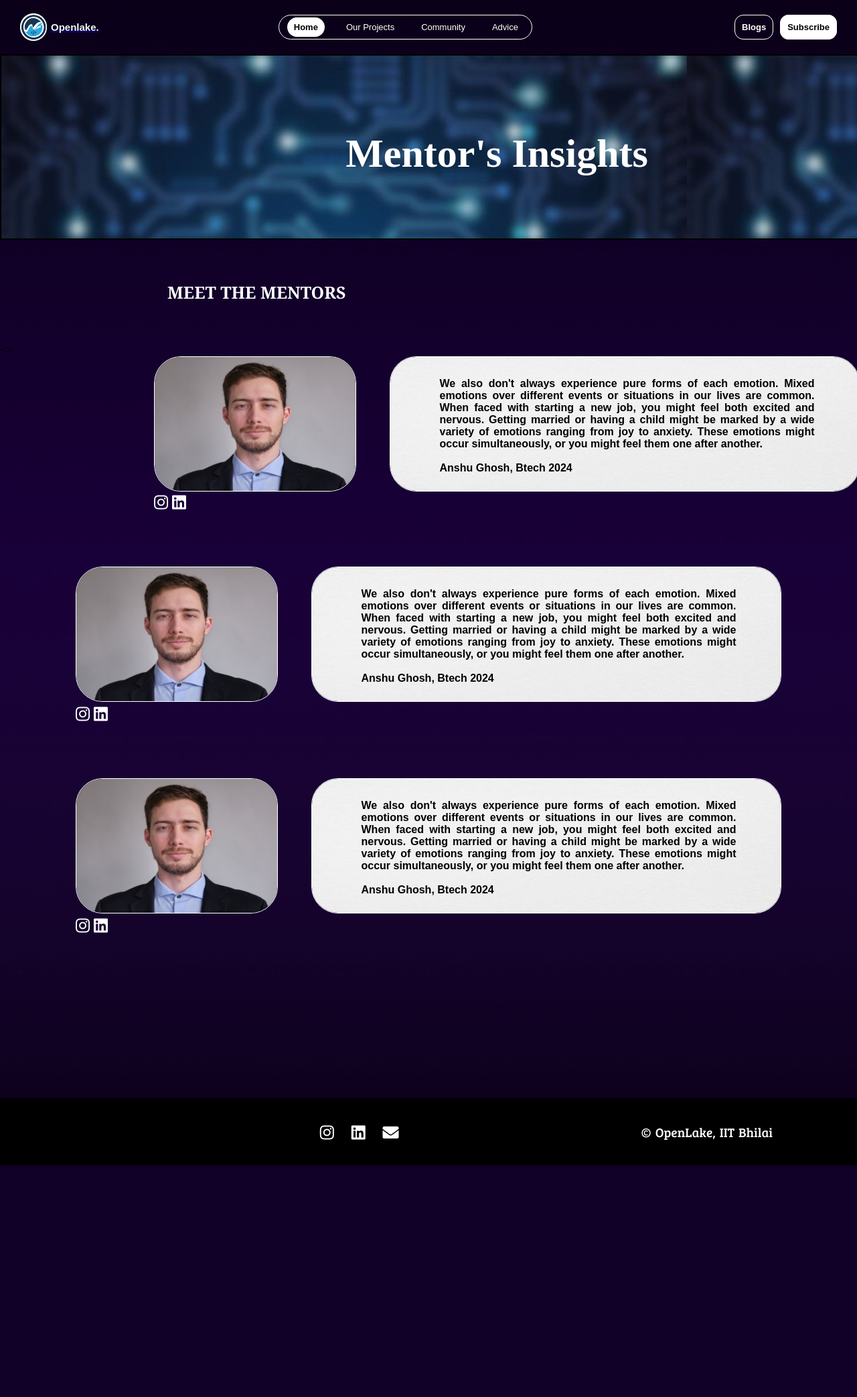
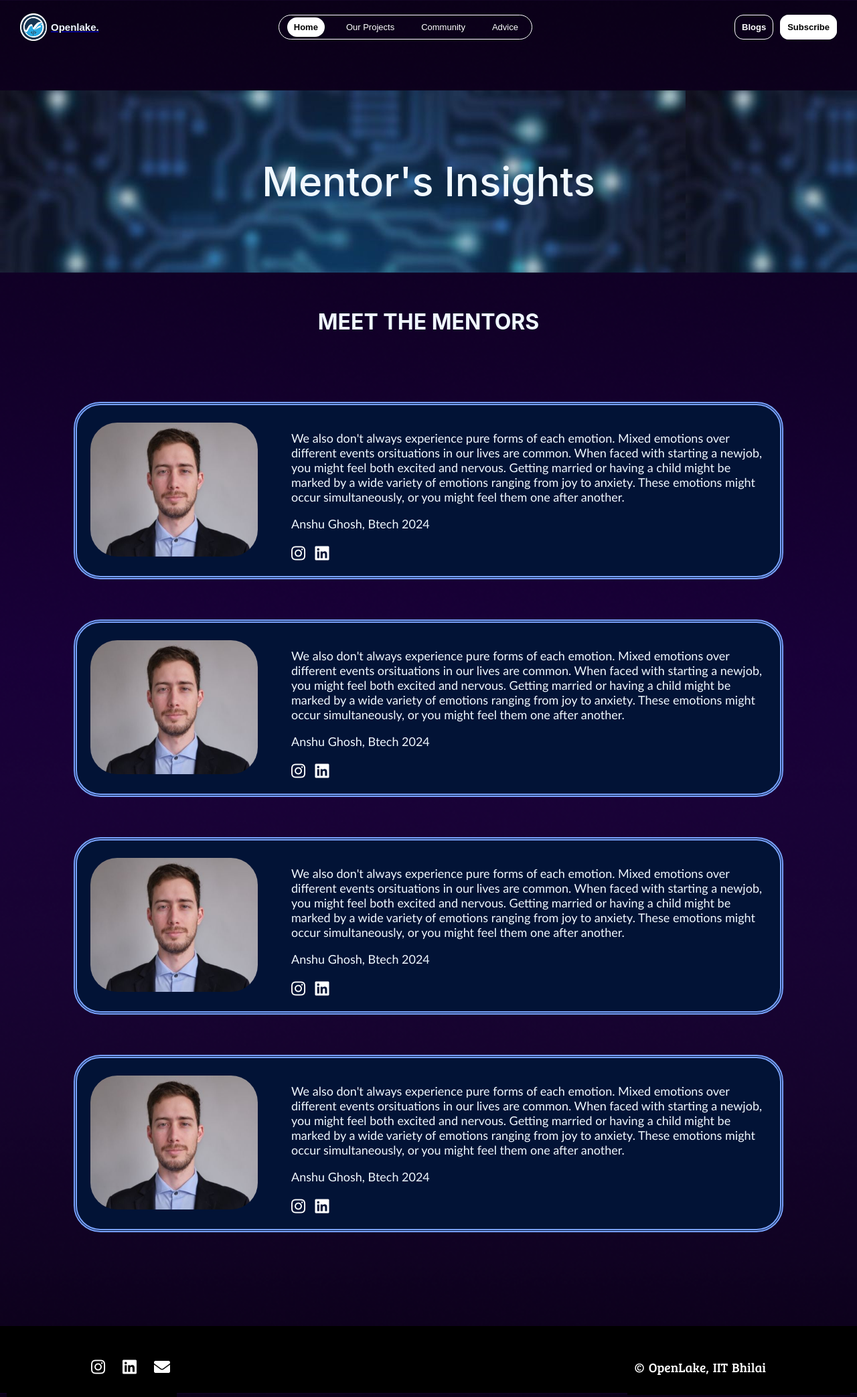
Before and after one commit to MohitThakre13/Pirates-of-Port-5000, a PHP site: page /WebWave/advice.php in a window 1280 px wide; the page is wider, and only the part inside the window is pictured. Shown: that part at 67% size. Before the commit the page ends 1740 px from the top of that part, so only its background shows below. Run offline with PHP 8.4, Linux system fonts and the light colour scheme; some libraries are stand-ins or nearby versions; some web fonts are replaced.

Commit message:
renaming adivice2 to advice

```diff
--- a/advice.css
+++ b/advice.css
@@ -1,56 +1,66 @@
-.background1{
-    background-image:url("images/heading_advice.jpg");
-    padding-right: 20rem;
-    padding-left: 17rem;
-    padding-top: 7rem;
-    padding-bottom:10rem;
-    width: 936px;
-    height:1px;
-    opacity:1;
-    font-family:'Times New Roman', Times, serif;
-    font-weight:bolder;
-    text-align:center;
-    color:rgb(0, 0, 0);
+.mentorbackground{
+    background-image: url("images/heading_advice.jpg");
+    text-align: center;
+    font-weight: 500;
     font-size: 60px;
-    border: 2px solid #000000;
-    color: #fff;
+    padding-top: 100px;
+    padding-bottom: 100px;
+    font-family:"Inter",-apple-system,BlinkMacSystemFont,"Segoe UI","Helvetica Neue",sans-serif;
+    color:aliceblue;
+    -webkit-font-smoothing: antialiased;
+    width:auto;
+}
+
+.center{
+    font-family:"Inter",-apple-system,BlinkMacSystemFont,"Segoe UI","Helvetica Neue",sans-serif;
+    color:aliceblue;
+    -webkit-font-smoothing: antialiased;
+    font-size: xx-large;
+    text-align: center;
+    margin-bottom: 70px;
 
 }
 
-@media (max-width:"1200px")
-{
-    body{
-        background-image: url(image/bg.png);
-        background-size: cover;
-        padding-left:9rem;
-
-        width:1175px;
-        height:2000px;
-        margin-left:"50%";
-
-    }
+.container{
+    justify-content: center;
+    align-items: center;
+    flex-wrap: wrap;
+    display: flex;
+    margin: 10px;
 }
 
-    .head5{
-    color: white;
-    font-size: 25px;
-    font-family: Cambria, Cochin, Georgia, Times, 'Times New Roman', serif;
-    text-align:left;
-    margin-left: 250px;
-
+.one-advice{
+    display:flex;
+    border: 5px double #79a2fc;
+    border-radius: 40px;
+    background-color: #021336;
+    margin:30px 100px;
+}
+.image-container{
+    margin-top: auto;
+    margin-bottom: auto;
+    margin-left:20px;
 }
 
-    .shift-right {
-        margin-left: 230px;
+.advice-container{
+    border-radius: 40px;
+    color:aliceblue;
+    padding: 20px;
+    height:auto;
+    width:auto;
+    font-size: large;
+    font-family: 'Gill Sans', 'Gill Sans MT', Calibri, 'Trebuchet MS', sans-serif;
+    margin-left:30px;
+}
+.rounded-image{
+    border-radius: 40px;
+    width:250px;
+    height:200px;
 }
 
-      .shift-right2 {
-        margin-left: 10px;
+.icon{
+    padding-right:10px;
 }
-
-
-
-
 
 .footer__link:link i, .footer__link:visited i
 {
@@ -82,92 +92,49 @@
       color: #533078;
 }
 
-
-
-
-
-
-    @media (max-width: 600px)
-    {
-            .footer
-            {
-              text-align: center;
-            }
-    }
-
 .footer .fa-heart
 {
         color: #e31b23;
 }
 
-    @media (max-width: 1200px)
-    {
-        .footer__disclaimer, .footer__connect
-        {
-            margin: 0 5rem;
+.blank{
+    height:100px;
+}
+
+@media only screen and (max-width: 900px){
+    .container{
+        padding: 0px 50px;
+    }
+    .one-advice{
+        flex-direction: column;
+        align-items: center;
+        justify-content: center;
+        padding:50px 24px;
+        width: 200px;
+        margin: 30px;
+    }
+    .advice-container {
+        border-radius: 40px;
+        color: aliceblue;
+        padding: 10px;
+        height: auto;
+        width: auto;
+        font-size: large;
+        font-family: 'Gill Sans', 'Gill Sans MT', Calibri, 'Trebuchet MS', sans-serif;
+        margin: 0px;
+    }
+    .rounded-image {
+        border-radius: 40px;
+        width: 201px;
+        height: auto;
+    }
+    .image-container {
+        margin:0px;
+    }
+    .one-advice .content{
+        text-align: justify;
+    }
+    .mentorbackground{
+        font-size: 26px;
     }
 }
-
-    @media (max-width: 1200px)
-    {
-        .footer .copyright, .footer .love
-        {
-            margin: 0 0rem;
-        }
-    }
-
-    .container1 {
-        display: grid;
-        grid-template-columns: repeat(4, 5fr);
-        gap: 50px;
-      }
-
-      .column1 {
-        background-color: #f2f2f2;
-        margin-right:0rem;
-        padding-right: 0rem;
-        padding-top: 0.4rem;
-        padding-bottom: 0.4;
-        padding-left:0.2rem;
-      }
-
-
-
-      .image-container1 {
-        position: relative;
-        display: inline-block;
-      }
-
-      .text-overlay {
-        position: absolute;
-        top: 50%;
-        left: 50.5%;
-
-        transform: translate(-50%, -50%);
-        text-align:justify;
-        color: #fff;
-        font-family: Cambria, Cochin, Georgia, Times, 'Times New Roman', serif;
-        width: 35rem;
-      }
-
-      .text-overlay h2 {
-        font-size: 24px;
-      }
-
-      .text-overlay p {
-        font-size: 16px;
-      }
-      .advice {
-        color: rgb(0, 0, 0);
-        font-family: Arial, sans-serif;
-        font-size: 18px;
-        font-weight: bold;
-      }
-      .container2 {
-        column-count: 4;
-        column-gap: 300px;
-      }
-
-      .rounded-image {
-        border-radius: 40px;
-      }
--- a/advice.php
+++ b/advice.php
@@ -18,141 +18,87 @@
     require_once('header.php');
     ?>
 
-
-    <div class="background1">
-      Mentor's Insights
-    </div>
-    <div class="background2">
-        <br><br>
-        <p class="head5"><b>MEET THE MENTORS</b></p>
-        <br><br><>
-
-
-        <div class="shift-right"><div class="container1">
-            <div><img src="images/m1.jpg" alt="A beautiful image" width="300" height="200"
-                    style="border :1px solid #fff" class="rounded-image"><a href="https://www.instagram.com/iitbhilai/"
-                    class="footer__link footer__link--instagram"><i class="fab fa-instagram"></i>
-                    <a href="https://www.linkedin.com/school/iit-bhilai/" class="footer__link footer__link--linkedin"><i
-                            class="fab fa-linkedin"></i>
-            </div>
-
-            <div>
-                <div class="image-container1">
-                    <img src="images/box.jpg" alt="A beautiful image" width="700" height="200"
-                        style="border: 1px solid #fff" class="rounded-image">
-                    <div class="text-overlay">
-
-
-                        <p class="advice">We also don't always experience pure forms of each
-                            emotion. Mixed emotions over different events or
-                            situations in our lives are common. When faced with starting a new
-                            job, you might feel both excited
-                            and nervous. Getting married or having a child might be marked by a
-                            wide variety of emotions ranging
-                            from joy to anxiety. These emotions might occur simultaneously, or
-                            you might feel them one after
-                            another.<br><br>
-                            Anshu Ghosh, Btech 2024
-                        </p>
-                    </div>
-                </div>
-            </div>
-</div>
-        </div>
-
-
-
-
     <br><br><br>
 
-
-        <div>
-            <div class="container1">
-                <div><img src="images/m1.jpg" alt="A beautiful image" width="300" height="200"
-                        style="border :1px solid #fff" class="rounded-image"><a
-                        href="https://www.instagram.com/iitbhilai/" class="footer__link footer__link--instagram"><i
-                            class="fab fa-instagram"></i>
-                        <a href="https://www.linkedin.com/school/iit-bhilai/"
-                            class="footer__link footer__link--linkedin"><i class="fab fa-linkedin"></i></div>
-
-                <div>
-                    <div class="image-container1">
-                        <img src="images/box.jpg" alt="A beautiful image" width="700" height="200"
-                            style="border: 1px solid #fff" class="rounded-image">
-                        <div class="text-overlay">
-
-
-                            <p class="advice">We also don't always experience pure forms of each
-                                emotion. Mixed emotions over different events or
-                                situations in our lives are common. When faced with starting a new
-                                job, you might feel both excited
-                                and nervous. Getting married or having a child might be marked by a
-                                wide variety of emotions ranging
-                                from joy to anxiety. These emotions might occur simultaneously, or
-                                you might feel them one after
-                                another.<br><br>
-                                Anshu Ghosh, Btech 2024
-                            </p>
-                        </div>
-                    </div>
-                </div>
+    <div class="mentorbackground">
+      Mentor's Insights
     </div>
 
     <br><br><br>
 
-
-            <div>
-            <div class="container1">
-                <div><img src="images/m1.jpg" alt="A beautiful image" width="300" height="200"
-                        style="border :1px solid #fff" class="rounded-image"><a
-                        href="https://www.instagram.com/iitbhilai/" class="footer__link footer__link--instagram"><i
-                            class="fab fa-instagram"></i>
-                        <a href="https://www.linkedin.com/school/iit-bhilai/"
-                            class="footer__link footer__link--linkedin"><i class="fab fa-linkedin"></i></div>
-
-                <div>
-                    <div class="image-container1">
-                        <img src="images/box.jpg" alt="A beautiful image" width="700" height="200"
-                            style="border: 1px solid #fff" class="rounded-image">
-                        <div class="text-overlay">
+    <div class="center">
+        <b>MEET THE MENTORS</b>
+    </div>
 
 
-                            <p class="advice">We also don't always experience pure forms of each
-                                emotion. Mixed emotions over different events or
-                                situations in our lives are common. When faced with starting a new
-                                job, you might feel both excited
-                                and nervous. Getting married or having a child might be marked by a
-                                wide variety of emotions ranging
-                                from joy to anxiety. These emotions might occur simultaneously, or
-                                you might feel them one after
-                                another.<br><br>
-                                Anshu Ghosh, Btech 2024
-                            </p>
+    <div class="container">
+        <div class="one-advice">
+            <div class="image-container">
+                <img src="images/m1.jpg" alt="A beautiful image"  class="rounded-image">
             </div>
-                    </div>
+
+            <div class="advice-container">
+                <p class="content">We also don't always experience pure forms of each emotion. Mixed emotions over different events orsituations in our lives are common. When faced with starting a newjob, you might feel both excited and nervous. Getting married or having a child might be marked by a wide variety of emotions ranging from joy to anxiety. These emotions might occur simultaneously, or you might feel them one after another.</p>
+                <p class="author">Anshu Ghosh, Btech 2024</p>
+                <div class="icons-container">
+                    <a href="https://www.instagram.com/iitbhilai/" class="footer__link icon footer__link--instagram"><i class="fab fa-instagram"></i></a>
+                    <a href="https://www.linkedin.com/school/iit-bhilai/" class="footer__link icon footer__link--linkedin"><i class="fab fa-linkedin"></i></a>
                 </div>
             </div>
 
-            <br><br><br>
+        </div>
+        <div class="one-advice">
+            <div class="image-container">
+                <img src="images/m1.jpg" alt="A beautiful image"  class="rounded-image">
+            </div>
 
+            <div class="advice-container">
+                <p class="content">We also don't always experience pure forms of each emotion. Mixed emotions over different events orsituations in our lives are common. When faced with starting a newjob, you might feel both excited and nervous. Getting married or having a child might be marked by a wide variety of emotions ranging from joy to anxiety. These emotions might occur simultaneously, or you might feel them one after another.</p>
+                <p class="author">Anshu Ghosh, Btech 2024</p>
+                <div class="icons-container">
+                    <a href="https://www.instagram.com/iitbhilai/" class="footer__link icon footer__link--instagram"><i class="fab fa-instagram"></i></a>
+                    <a href="https://www.linkedin.com/school/iit-bhilai/" class="footer__link icon footer__link--linkedin"><i class="fab fa-linkedin"></i></a>
+                </div>
+            </div>
 
+        </div>
+        <div class="one-advice">
+            <div class="image-container">
+                <img src="images/m1.jpg" alt="A beautiful image"  class="rounded-image">
+            </div>
 
+            <div class="advice-container">
+                <p class="content">We also don't always experience pure forms of each emotion. Mixed emotions over different events orsituations in our lives are common. When faced with starting a newjob, you might feel both excited and nervous. Getting married or having a child might be marked by a wide variety of emotions ranging from joy to anxiety. These emotions might occur simultaneously, or you might feel them one after another.</p>
+                <p class="author">Anshu Ghosh, Btech 2024</p>
+                <div class="icons-container">
+                    <a href="https://www.instagram.com/iitbhilai/" class="footer__link icon footer__link--instagram"><i class="fab fa-instagram"></i></a>
+                    <a href="https://www.linkedin.com/school/iit-bhilai/" class="footer__link icon footer__link--linkedin"><i class="fab fa-linkedin"></i></a>
+                </div>
+            </div>
 
+        </div>
+        <div class="one-advice">
+            <div class="image-container">
+                <img src="images/m1.jpg" alt="A beautiful image"  class="rounded-image">
+            </div>
 
+            <div class="advice-container">
+                <p class="content">We also don't always experience pure forms of each emotion. Mixed emotions over different events orsituations in our lives are common. When faced with starting a newjob, you might feel both excited and nervous. Getting married or having a child might be marked by a wide variety of emotions ranging from joy to anxiety. These emotions might occur simultaneously, or you might feel them one after another.</p>
+                <p class="author">Anshu Ghosh, Btech 2024</p>
+                <div class="icons-container">
+                    <a href="https://www.instagram.com/iitbhilai/" class="footer__link icon footer__link--instagram"><i class="fab fa-instagram"></i></a>
+                    <a href="https://www.linkedin.com/school/iit-bhilai/" class="footer__link icon footer__link--linkedin"><i class="fab fa-linkedin"></i></a>
+                </div>
+            </div>
 
-
-
-            <br><br><br>
-
-            <br><br><br>
-
-
+        </div>
+    </div>
+    <div class="blank"></div>
     <?php
     require_once('footer.php');
     ?>
 
 
-        </div>
 </body>
 
 </html>
--- a/footer_styling.css
+++ b/footer_styling.css
@@ -146,7 +146,7 @@ html {
 }
 
 
-@media only screen and (max-width: 470px)
+@media only screen and (max-width: 525px)
 {
     .footer{
         font-size: 0.8rem;
```
Also changed, not shown: advice2.css (deleted, +0 -140 lines), advice2.php (deleted, +0 -104 lines). Lines whose indentation alone changed are shown as unchanged.
